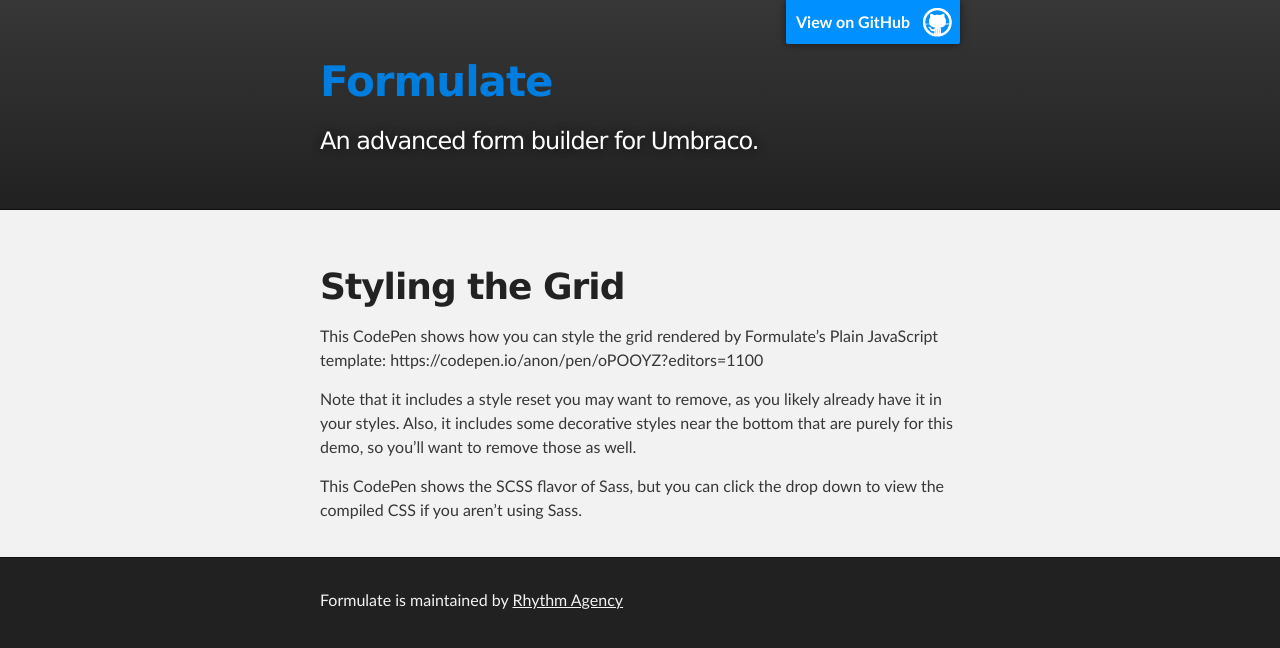
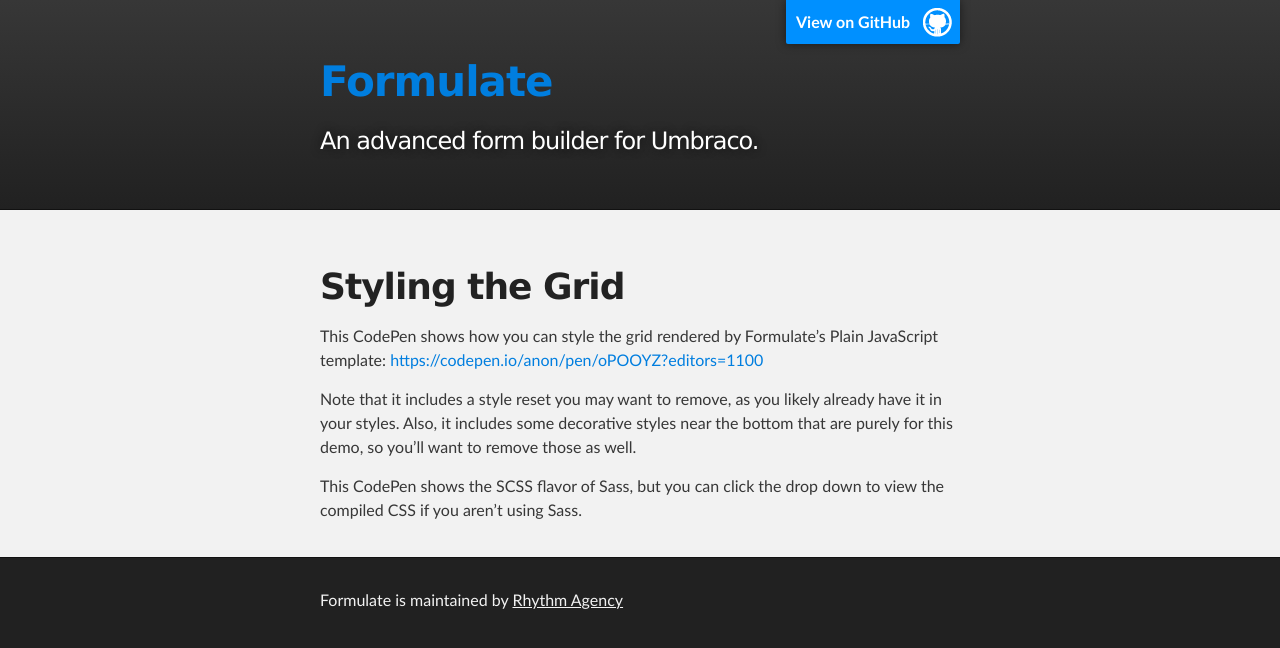
Before and after one commit to rhythmagency/formulate, a Jekyll site: the page built from plain-javascript/styles.md, in a window 1280 px wide. Shown: the top 648 px of the page. Built offline with Jekyll 4.4.1, drawn with Linux system fonts in a browser that asks for light colours; our own code applies the rules of GitHub Pages for plain Markdown files; some of the changed lines change nothing that is shown.

Commit message:
Linked URL.

```diff
--- a/plain-javascript/styles.md
+++ b/plain-javascript/styles.md
@@ -1,6 +1,6 @@
 # Styling the Grid
 
-This CodePen shows how you can style the grid rendered by Formulate's Plain JavaScript template: https://codepen.io/anon/pen/oPOOYZ?editors=1100
+This CodePen shows how you can style the grid rendered by Formulate's Plain JavaScript template: [https://codepen.io/anon/pen/oPOOYZ?editors=1100](https://codepen.io/anon/pen/oPOOYZ?editors=1100)
 
 Note that it includes a style reset you may want to remove, as you likely already have it in your styles.
 Also, it includes some decorative styles near the bottom that are purely for this demo, so you'll want to remove those as well.
```
